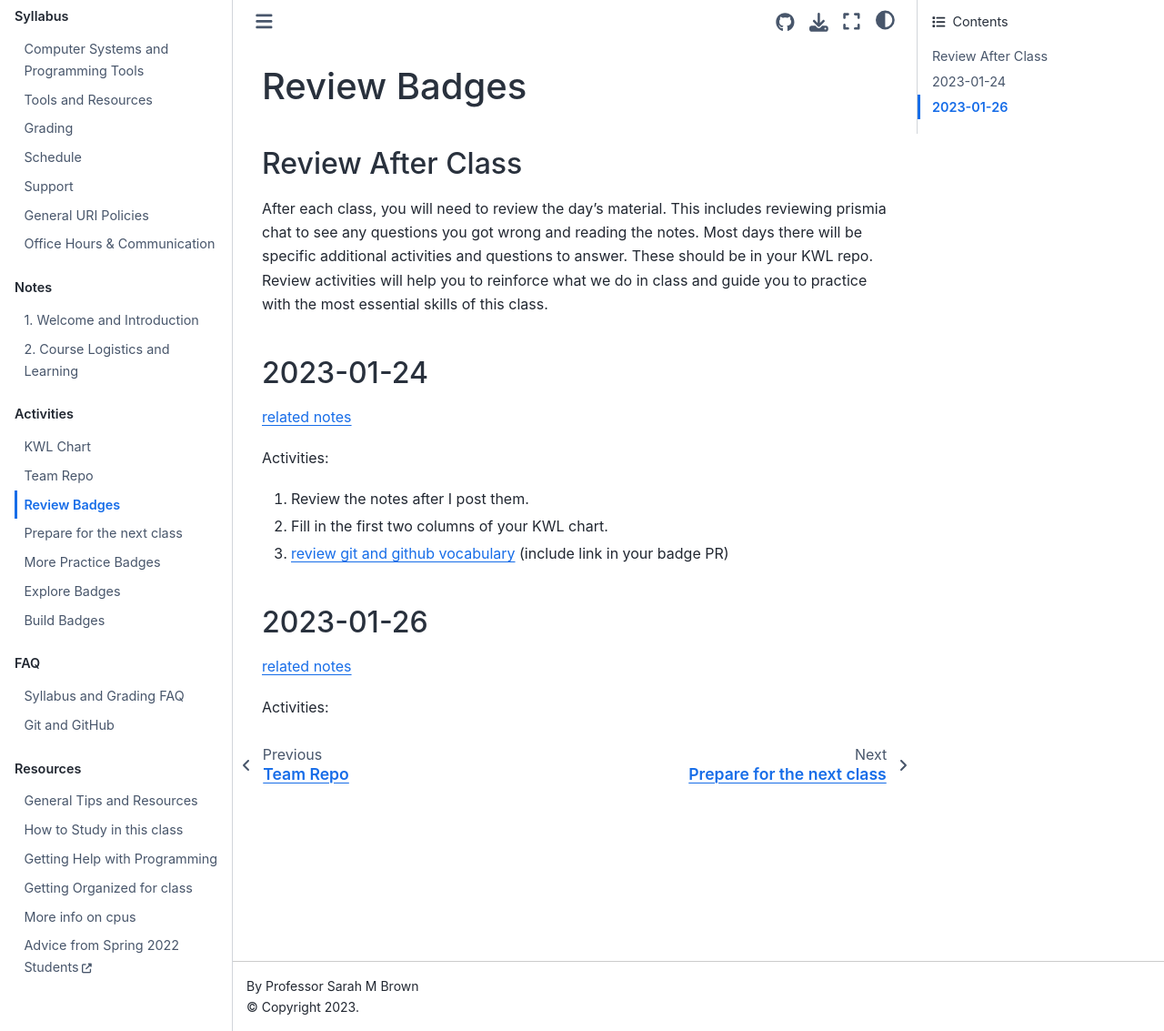
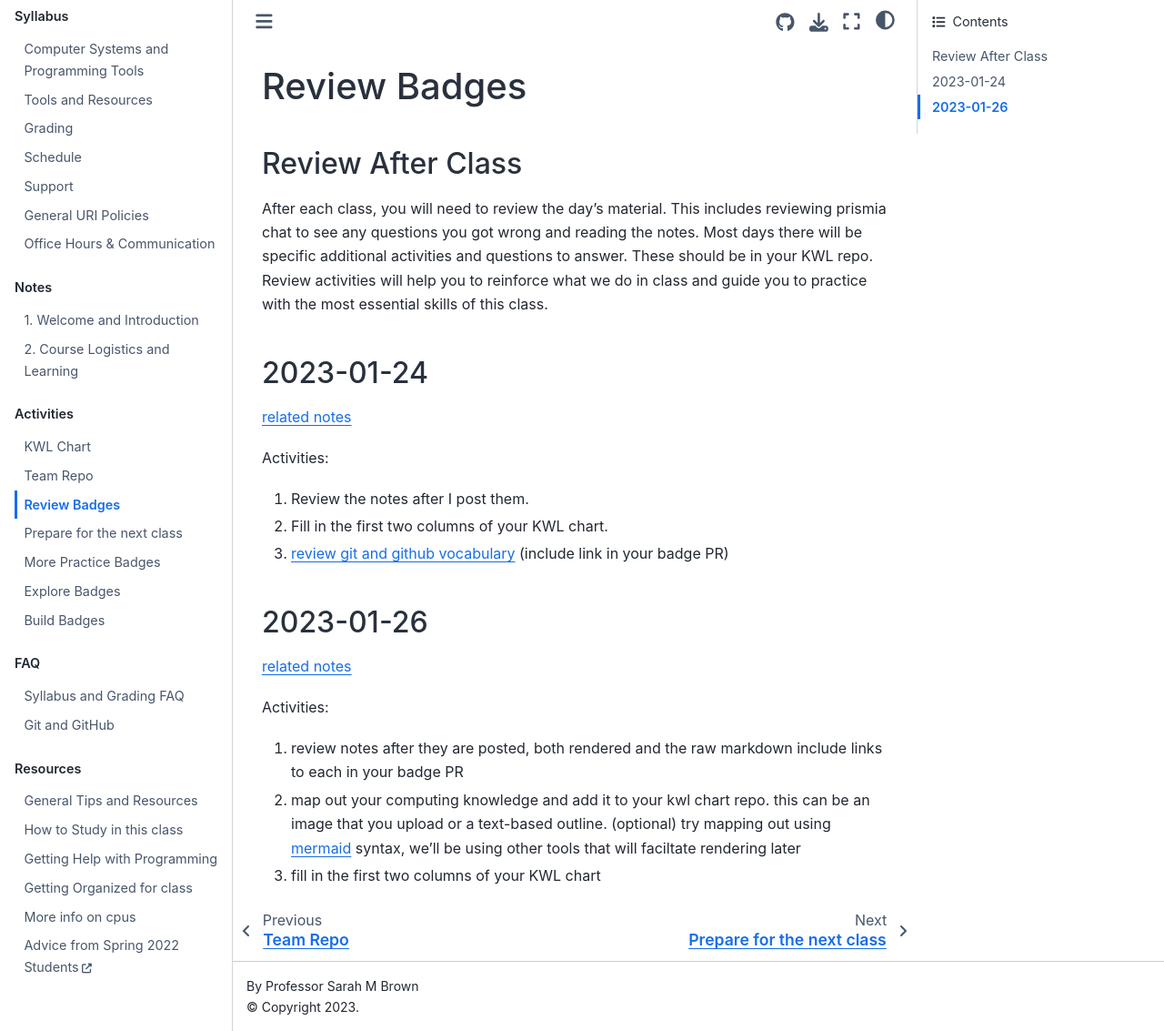
Before and after one commit to introcompsys/spring2023, a Jupyter Book: the page built from activities/review.md, in a window 1280 px wide and 1133 px high. Shown: the whole window at 91% size. Built offline with Jupyter Book 1.0.4 settings and Sphinx 7.4.7 and the Sphinx Book theme 1.1.4, drawn with Linux system fonts in a browser that asks for light colours; pages that are not in the unit, such as notebooks, are missing from menus.

Commit message:
fixed assignments

````diff
--- a/_review/2023-01-26.md
+++ b/_review/2023-01-26.md
@@ -1,2 +1,3 @@
-```{index}
-```
+1. review notes after they are posted, both rendered and the raw markdown include links to each in your badge PR
+2. map out your computing knowledge and add it to your kwl chart repo. this can be an image that you upload or a text-based outline. (optional) try mapping out using [mermaid](https://mermaid-js.github.io/mermaid/#/) syntax, we'll be using other tools that will faciltate rendering later
+3. fill in the first two columns of your KWL chart
````
Also changed, not shown: _practice/2023-01-26.md (+6 -1 lines).
